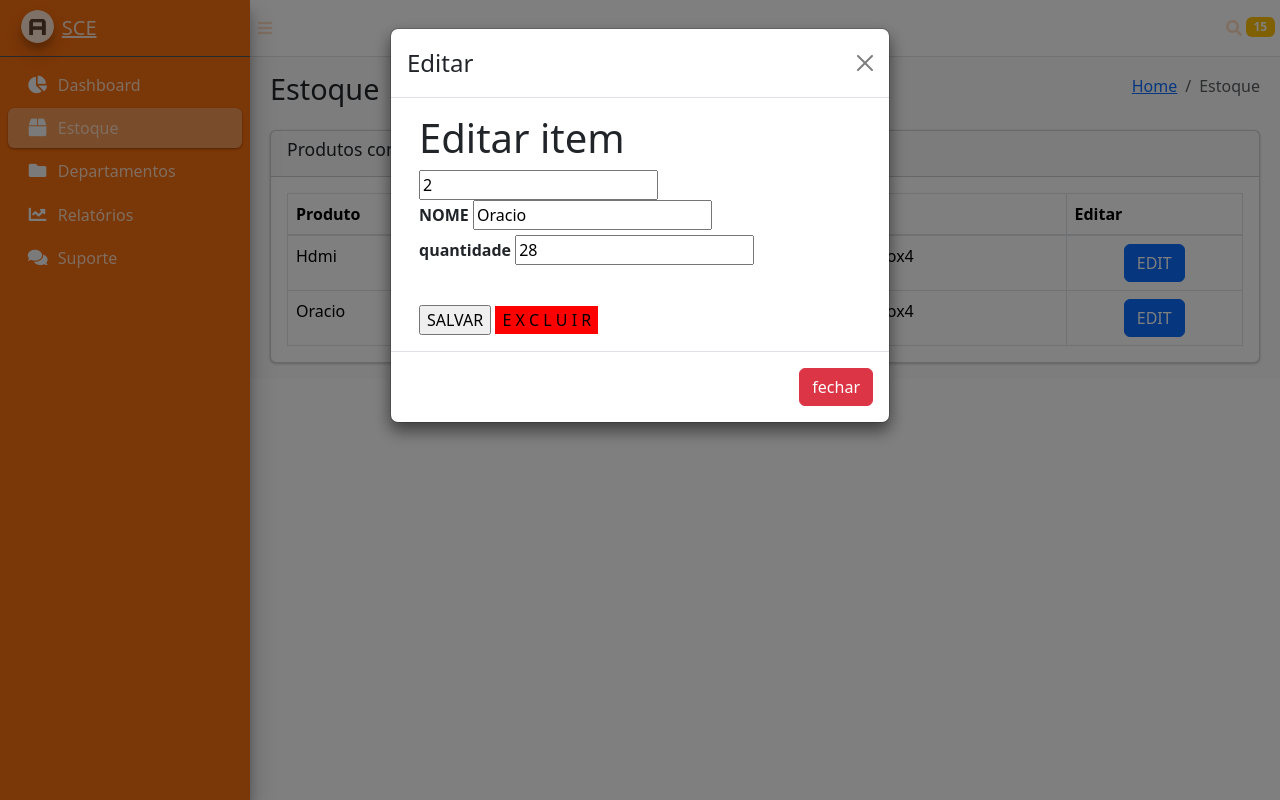
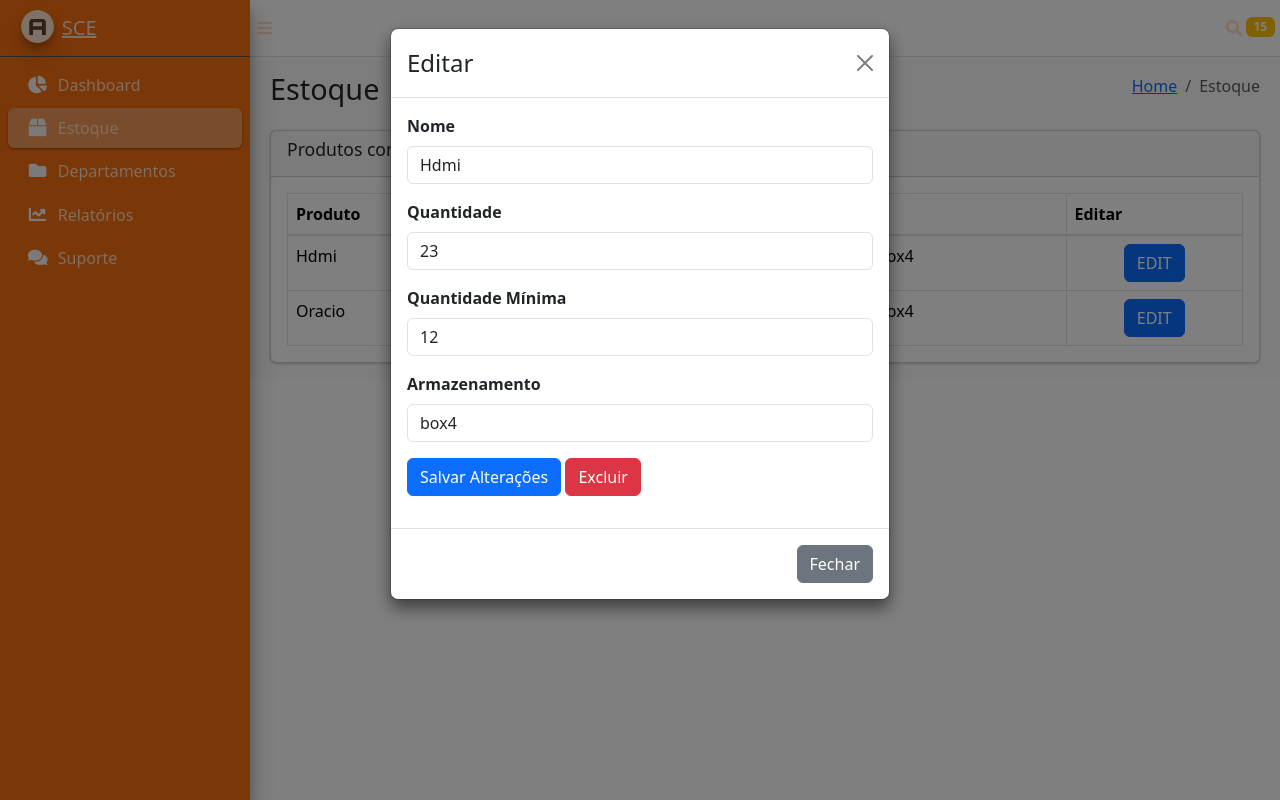
Before and after one commit to dsnneto/control-estoque, a PHP site: page /estoque.php in a window 1280 px wide, after a click on "EDIT". Run offline with PHP 8.4, Linux system fonts and the light colour scheme; data comes from the database, SQL or seed files in the repository; some libraries are stand-ins or nearby versions.

Commit message:
Ajuste no Modal do Editar

```diff
--- a/estoque.php
+++ b/estoque.php
@@ -1,13 +1,12 @@
+<!DOCTYPE html>
+<html lang="pt-br">
+<head>
+    <?php require_once './layout/head.php'; ?>
+</head>
+<body>
     <?php
-// HTML HEAD
-require_once './layout/head.php';
-
-// NAV HEADER
         require_once './layout/navbar.php';
-
-// SIDEBAR AND SIDEBAR MENU
         require_once './layout/sidebar.php';
-
     ?>
 
     <!-- Content Wrapper. Contains page content -->
@@ -36,7 +35,7 @@ require_once './layout/sidebar.php';
                     <div class="col-12">
                         <div class="card">
                             <div class="card-header">
-                <h3 class="card-title">Produtos com estoque minimo: prod1, prod2, prod3</h3>
+                                <h3 class="card-title">Produtos com estoque mínimo: prod1, prod2, prod3</h3>
                             </div>
                             <!-- /.card-header -->
                             <div class="card-body">
@@ -47,30 +46,28 @@ require_once './layout/sidebar.php';
                                         <th>Quantidade</th>
                                         <th>Armazenamento</th>
                                         <th>Editar</th>
-
-
                                     </tr>
                                     </thead>
                                     <tbody>
                                     <?php
-                    require_once("./estoquebd.php") ;
+                                        require_once("./estoquebd.php"); // Aqui você deve garantir que $dados e $totalRegistros estejam configurados corretamente
                                         if ($totalRegistros > 0) {
                                             foreach ($dados as $linha) {
-
                                     ?>
-                    <tr
-                    <?php
-
-                    if ($linha["quantidadeEstoque"] <= $linha["quantidademinimaEstoque"] ){
-                        echo 'class="qtdMin"';
-                    }
-
-                    ?>>
-                    <!--<td text align="center"><?= $linha["IDEstoque"]; ?></td>-->
-                    <td><?= $linha["nomeEstoque"]; ?></td>
-                    <td text align="center"><?= $linha["quantidadeEstoque"]; ?></td>
-                    <td text align="center"><?= $linha["armazenamento"]; ?></td>
-                    <td text align="center"><button type="button" class="btn btn-primary" data-bs-toggle="modal" data-bs-target="#myModal">EDIT</button></td>
+                                    <tr <?php if ($linha["quantidadeEstoque"] <= $linha["quantidademinimaEstoque"]) { echo 'class="qtdMin"'; } ?>>
+                                        <td><?= htmlspecialchars($linha["nomeEstoque"]); ?></td>
+                                        <td text align="center"><?= htmlspecialchars($linha["quantidadeEstoque"]); ?></td>
+                                        <td text align="center"><?= htmlspecialchars($linha["armazenamento"]); ?></td>
+                                        <td text align="center">
+                                            <button type="button" class="btn btn-primary" data-bs-toggle="modal" data-bs-target="#myModal"
+                                                data-id="<?= htmlspecialchars($linha['IDEstoque']); ?>"
+                                                data-nome="<?= htmlspecialchars($linha['nomeEstoque']); ?>"
+                                                data-quantidade="<?= htmlspecialchars($linha['quantidadeEstoque']); ?>"
+                                                data-armazenamento="<?= htmlspecialchars($linha['armazenamento']); ?>"
+                                                data-minimo="<?= htmlspecialchars($linha['quantidademinimaEstoque']); ?>"
+                                            >EDIT</button>
+                                        </td>
+                                    </tr>
                                     <?php
                                             }
                                         }
@@ -92,83 +89,85 @@ require_once './layout/sidebar.php';
     </div>
     <!-- /.content-wrapper -->
 
-<?php require_once './layout/script.php'; ?>
-
-
-
-<body>
-
     <!-- The Modal -->
-<div class="modal" id="myModal">
+    <div class="modal fade" id="myModal" tabindex="-1" aria-labelledby="exampleModalLabel" aria-hidden="true">
         <div class="modal-dialog">
             <div class="modal-content">
-
                 <!-- Modal Header -->
                 <div class="modal-header">
                     <h4 class="modal-title">Editar</h4>
-        <button type="button" class="btn-close" data-bs-dismiss="modal"></button>
+                    <button type="button" class="btn-close" data-bs-dismiss="modal" aria-label="Close"></button>
                 </div>
 
-      <!-- Modal body -->
+                <!-- Modal Body -->
                 <div class="modal-body">
-        <div class="container">
-        <?php
+                    <form id="editForm" action="./editarbd.php" method="post">
+                        <input type="hidden" id="id" name="id">
 
-          $id = filter_input(INPUT_GET, "id", FILTER_SANITIZE_NUMBER_INT);
-          require_once ("./editar-view.php");
-
-        ?>
-          <form action="./editarbd.php" method="post">
-                  <h1>Editar item</h1>
-
-                  <input name="id" id="id" value="<?=$linha['IDEstoque']?>">
-                  <!--pega o id-->
-
-
-      <div class="row">
-        <div class="col">
-          <label for="quantidade">NOME</label>
-          <input type="text" value="<?=$linha['nomeEstoque']?>" name="nItem" id="nItem" placeholder="Digite o nome do item">
-        </div>
+                        <div class="mb-3">
+                            <label for="nItem" class="form-label">Nome</label>
+                            <input type="text" class="form-control" id="nItem" name="nItem" placeholder="Digite o nome do item" required>
                         </div>
 
-      <div class="row">
-        <div class="col">
-          <label for="quantidade">quantidade</label>
-          <input type="number" value="<?=$linha['quantidadeEstoque']?>" name="quantidade" id="quantidade" placeholder="Digite a quantidade atual disponivel">
-         </div>
+                        <div class="mb-3">
+                            <label for="quantidade" class="form-label">Quantidade</label>
+                            <input type="number" class="form-control" id="quantidade" name="quantidade" placeholder="Digite a quantidade atual disponível" required>
                         </div>
 
-     <div class="row" style="opacity: 0;">
-        <div class="col">
-          <label for="minimo" >quantidade minima</label>
-          <input type="number" value="<?=$linha['quantidademinimaEstoque']?>"name="minimo" id="minimo" placeholder="Digite a quantidade  minima de produtos">
-        </div>
+                        <div class="mb-3">
+                            <label for="minimo" class="form-label">Quantidade Mínima</label>
+                            <input type="number" class="form-control" id="minimo" name="minimo" placeholder="Digite a quantidade mínima" required>
                         </div>
 
-    <div class="row">
-      <div class="col">
-        <input type="submit" value="SALVAR">
-          <input
-           type="submit"
-            value="E X C L U I R"
-            style="background-color: red; border: 1px solid red;">
+                        <div class="mb-3">
+                            <label for="armazenamento" class="form-label">Armazenamento</label>
+                            <input type="text" class="form-control" id="armazenamento" name="armazenamento" placeholder="Digite o armazenamento" required>
                         </div>
+
+                        <div class="mb-3">
+                            <button type="submit" class="btn btn-primary">Salvar Alterações</button>
+                            <a href="#" id="deleteBtn" class="btn btn-danger">Excluir</a>
                         </div>
                     </form>
-
-    </div>
                 </div>
 
-      <!-- Modal footer -->
+                <!-- Modal Footer -->
                 <div class="modal-footer">
-        <button type="button" class="btn btn-danger" data-bs-dismiss="modal">fechar</button>
+                    <button type="button" class="btn btn-secondary" data-bs-dismiss="modal">Fechar</button>
                 </div>
-
             </div>
         </div>
     </div>
 
+    <?php require_once './layout/script.php'; ?>
 
+    <script>
+        document.addEventListener('DOMContentLoaded', function() {
+            var myModal = document.getElementById('myModal');
+            myModal.addEventListener('show.bs.modal', function (event) {
+                var button = event.relatedTarget;
+                var id = button.getAttribute('data-id');
+                var nome = button.getAttribute('data-nome');
+                var quantidade = button.getAttribute('data-quantidade');
+                var armazenamento = button.getAttribute('data-armazenamento');
+                var minimo = button.getAttribute('data-minimo');
+
+                var modal = this;
+                modal.querySelector('#id').value = id;
+                modal.querySelector('#nItem').value = nome;
+                modal.querySelector('#quantidade').value = quantidade;
+                modal.querySelector('#armazenamento').value = armazenamento;
+                modal.querySelector('#minimo').value = minimo;
+            });
+
+            document.getElementById('deleteBtn').addEventListener('click', function (e) {
+                e.preventDefault();
+                if (confirm('Tem certeza de que deseja excluir este produto?')) {
+                    var id = document.getElementById('id').value;
+                    window.location.href = './excluir.php?id=' + id;
+                }
+            });
+        });
+    </script>
 </body>
 </html>
--- a/estoquebd.php
+++ b/estoquebd.php
@@ -1,5 +1,5 @@
 <?php
-require_once ("./conexao/conexao.php");
+require_once ('./conexao/conexao.php');
 
 try {
 
```
Also changed, not shown: editarbd.php (line endings or trailing spaces). Lines whose indentation alone changed are shown as unchanged.
